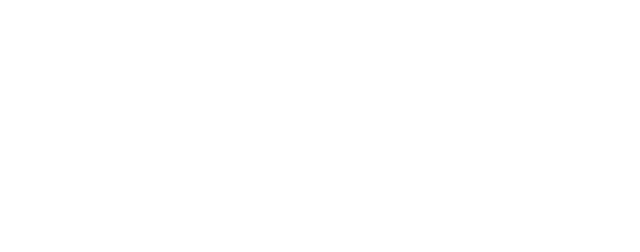
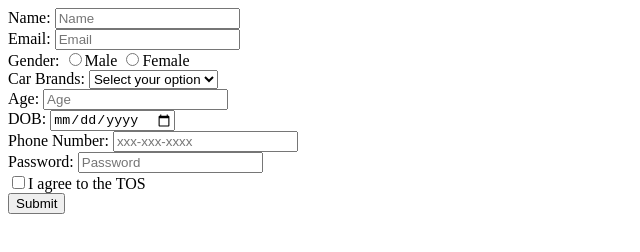
Before and after one commit to acciojob/signup-form-car-VindhyaPenna, a website: page main.html in a window 1280 px wide. Shown: the whole page, without its empty margins (0-640 px from the left). Drawn offline with Linux system fonts and the light colour scheme.

Commit message:
created a submission

```diff
--- a/main.html
+++ b/main.html
@@ -10,7 +10,90 @@
 	<!-- the entire body must be written by student -->
     <script type="text/javascript" src="./script.js">
 </script>
+<!DOCTYPE html>
+
+<html>
+
+<head>
+	<link rel="stylesheet" href="styles.css">
+</head>
+
+<body>
+	<!-- the entire body must be written by student -->
+	<form method="post">
+
+	  <label for="name">Name:
+		  <input type="text" required id="name" placeholder="Name">
+	  </label>
+		<br>
+
+	  <label for="email">Email:
+		  <input type="email" required id ="email" placeholder ="Email">
+	  </label>
+		<br>
+
+	  <label for = "gender_m" required>Gender:
+		  <input name = "gender" type="radio" id="gender_m" value="male" >Male
+		</label>
+	 <label for="gender_f" >
+		<input name = "gender" type="radio" id = "gender_f" value = "female">Female
+	  </label>
+       <br>
+
+	<label for="cars" >Car Brands:
+		<select required>
+			<option value="" selected disabled hidden>Select your option</option>
+
+			<option value="Hyundai">
+				Hyundai
+			</option>
+
+			<option value="Mercedus Benze">
+				Mercedus Benze
+			</option>
+
+			<option value="Volswagun">
+				Volkswagun
+			</option>
+		</select>
+	</label>
+		<br>
+
+	<label for="age">Age:
+		<input type = "number" required id = "age" placeholder="Age">
+	</label>
+	<br>
+
+	<label for="dob">DOB:
+		<input type = "date" id="dob" required>
+	</label>
+		<br>
+
+	<label  for="tel">Phone Number:
+		<input type="tel" required id="tel" placeholder="xxx-xxx-xxxx">
+	</label>
+      <br>
+
+	<label for="password">Password:
+      <input type = "password" required id="password" placeholder="Password">
+	</label>
+       <br>
+
+	<label for="tos">
+		<input type="checkbox" required id="tos">I agree to the TOS
+	</label>
+	<br>
+
+	<label for="submit">
+		<input type="submit">
+	</label>
+	</form>
+    <script type="text/javascript" src="./script.js">
+</script>
 
 </body>
 
 </html>
+</body>
+
+</html>
```
